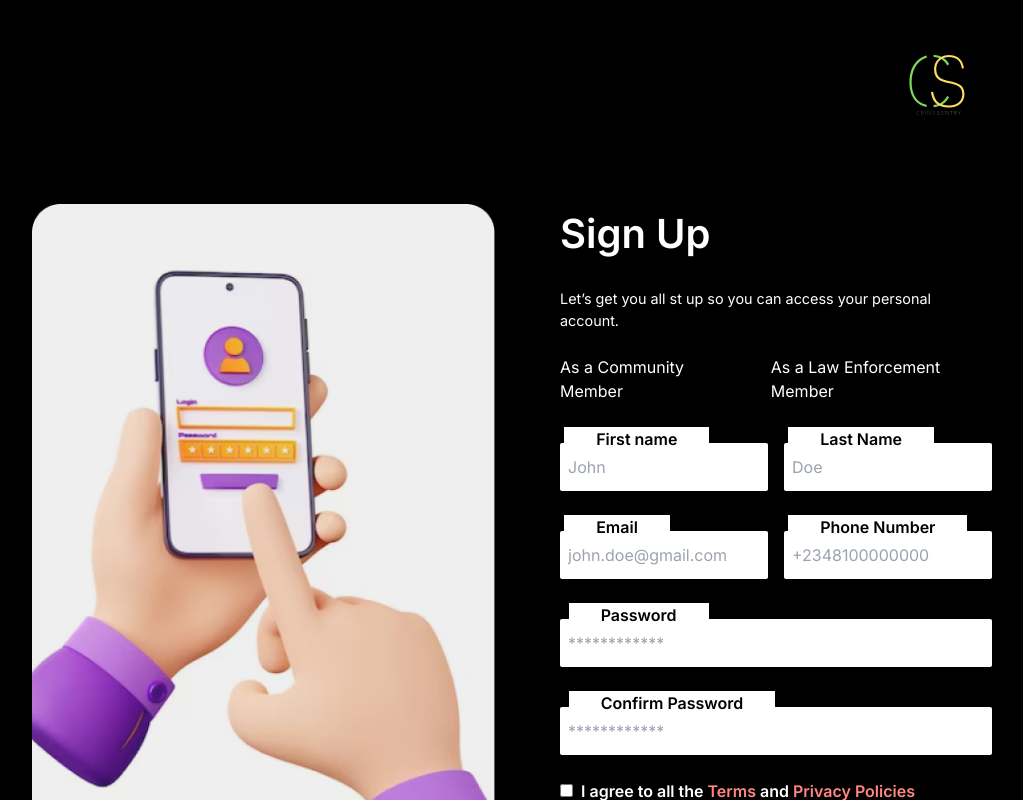
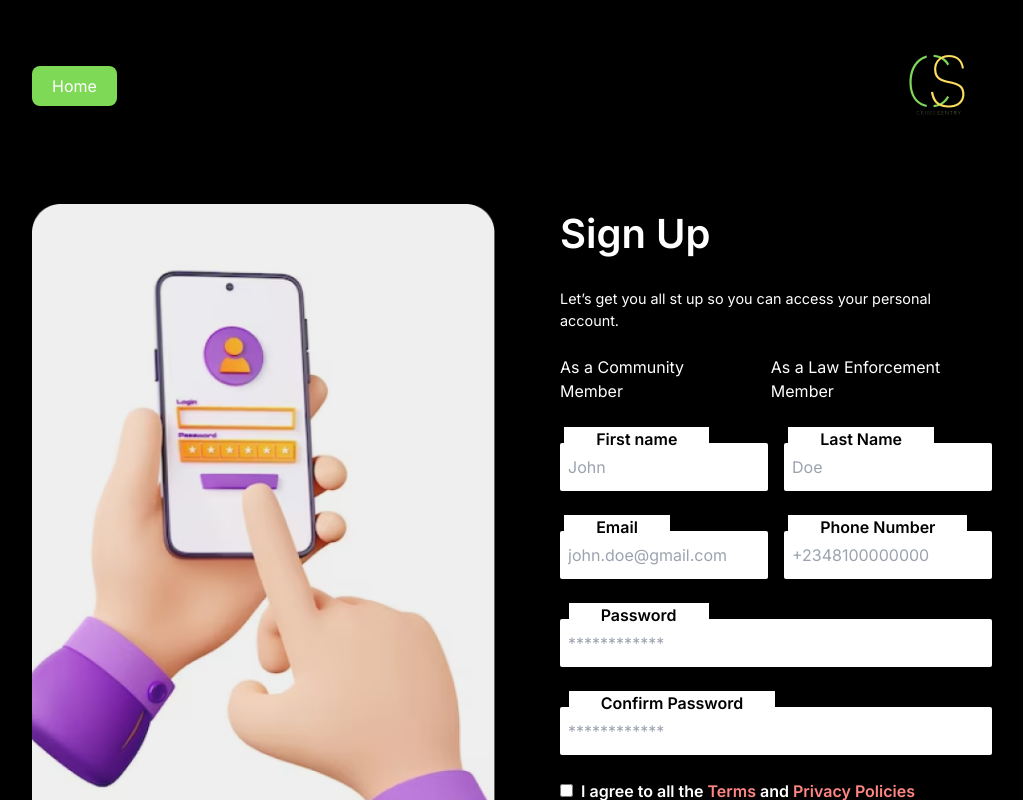
Before and after one commit to Kemi-Oluwadahunsi/CrimeSentry-Application, a React (Vite) app: page /signup in a window 1280 px wide. Shown: the top 800 px of the page, without its empty margins (128-1151 px from the left). Built offline with nearby package versions, Linux system fonts and the light colour scheme.

Commit message:
Feat: Add Home button for signup and signin pages

```diff
--- a/src/components/Login-Signup/Login.jsx
+++ b/src/components/Login-Signup/Login.jsx
@@ -7,9 +7,18 @@ import logo from "/logo.png";
 export default function Login() {
   return (
     <div className="pt-[2rem]">
-      <div className="px-[8rem]">
-        <img src={logo} alt="" />
+      <div className="flex justify-between px-[8rem] items-center">
+        <div className="">
+          <img src={logo} alt="" />
+        </div>
+
+        <Link to={"/"}>
+          <button className="bg-[#7ED957] py-2 px-5 text-[#fff] rounded-lg hover:scale-105">
+            Home
+          </button>
+        </Link>
       </div>
+
       <section className=" py-[4rem] flex justify-between px-[10rem]">
         <div className=" flex flex-col gap-8 basis-[35%]">
           <h2 className="text-[2.5rem] font-[600]">Sign in</h2>
--- a/src/components/Login-Signup/SignUp.jsx
+++ b/src/components/Login-Signup/SignUp.jsx
@@ -2,15 +2,22 @@ import google from "../../assets/flat-color-icons_google.png";
 import apple from "../../assets/ant-design_apple-filled.png";
 import facebook from "../../assets/facebookIcon.png";
 import signup from "../../assets/signUp.png";
-import logo from "/logo.png"
+import logo from "/logo.png";
 import { Link } from "react-router-dom";
 
 const SignUp = () => {
   return (
     <>
       <div className="flex flex-col justify-center px-[10rem] pt-[2rem] w-full">
-        <div className="flex justify-end">
-          <img src={logo} alt="" />
+        <div className="flex justify-between items-center">
+          <Link to={"/"}>
+            <button className="bg-[#7ED957] py-2 px-5 text-[#fff] rounded-lg hover:scale-105">
+              Home
+            </button>
+          </Link>
+          <div className="">
+            <img src={logo} alt="" />
+          </div>
         </div>
         <section className=" py-[4rem] flex justify-between w-full">
           <div className="">
```
